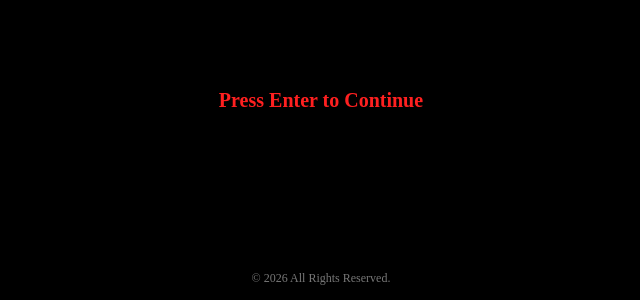
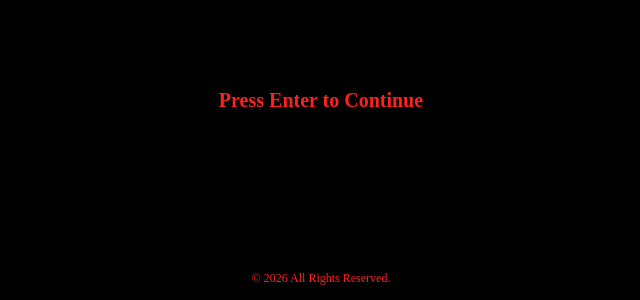
Before and after one commit to khizarusestate/MyPortfolio, a React (Vite) app: page / in a window 1280 px wide. Shown: the part 500-800 px from the top of the page, without its empty margins (319-959 px from the left). Built offline with nearby package versions, Linux system fonts and the light colour scheme.

Commit message:
style: sync copyright fade-in with welcome prompt

```diff
--- a/src/styles.css
+++ b/src/styles.css
@@ -49,10 +49,13 @@ body {
   bottom: 14px;
   left: 16px;
   margin: 0;
-  color: #777;
+  color: #ff2020;
   font-size: 12px;
   font-weight: 400;
   text-align: center;
+  opacity: 0;
+  animation: welcome-fade-in 1.4s ease forwards;
+  animation-delay: 2s;
 }
 
 @keyframes welcome-fade-in {
```
